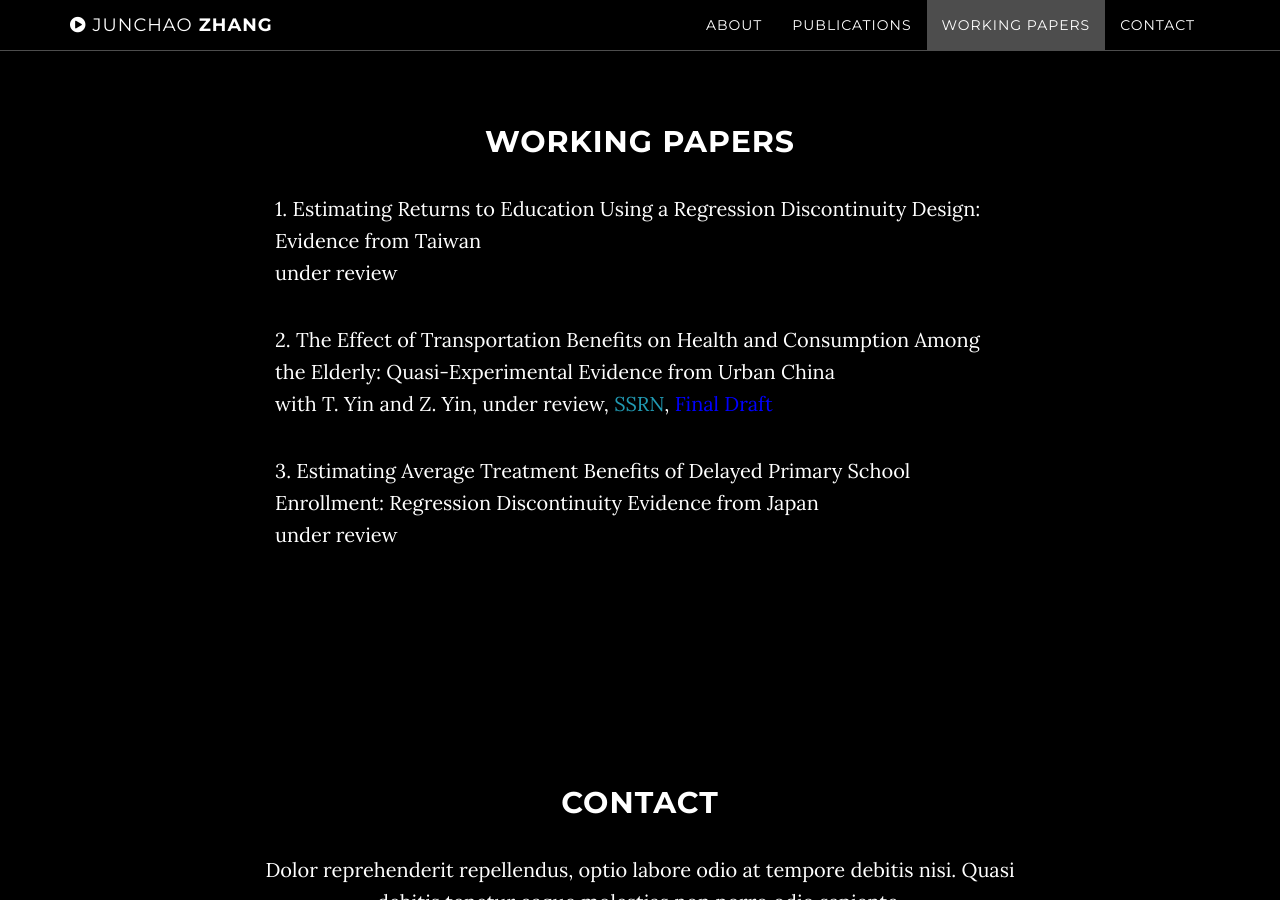
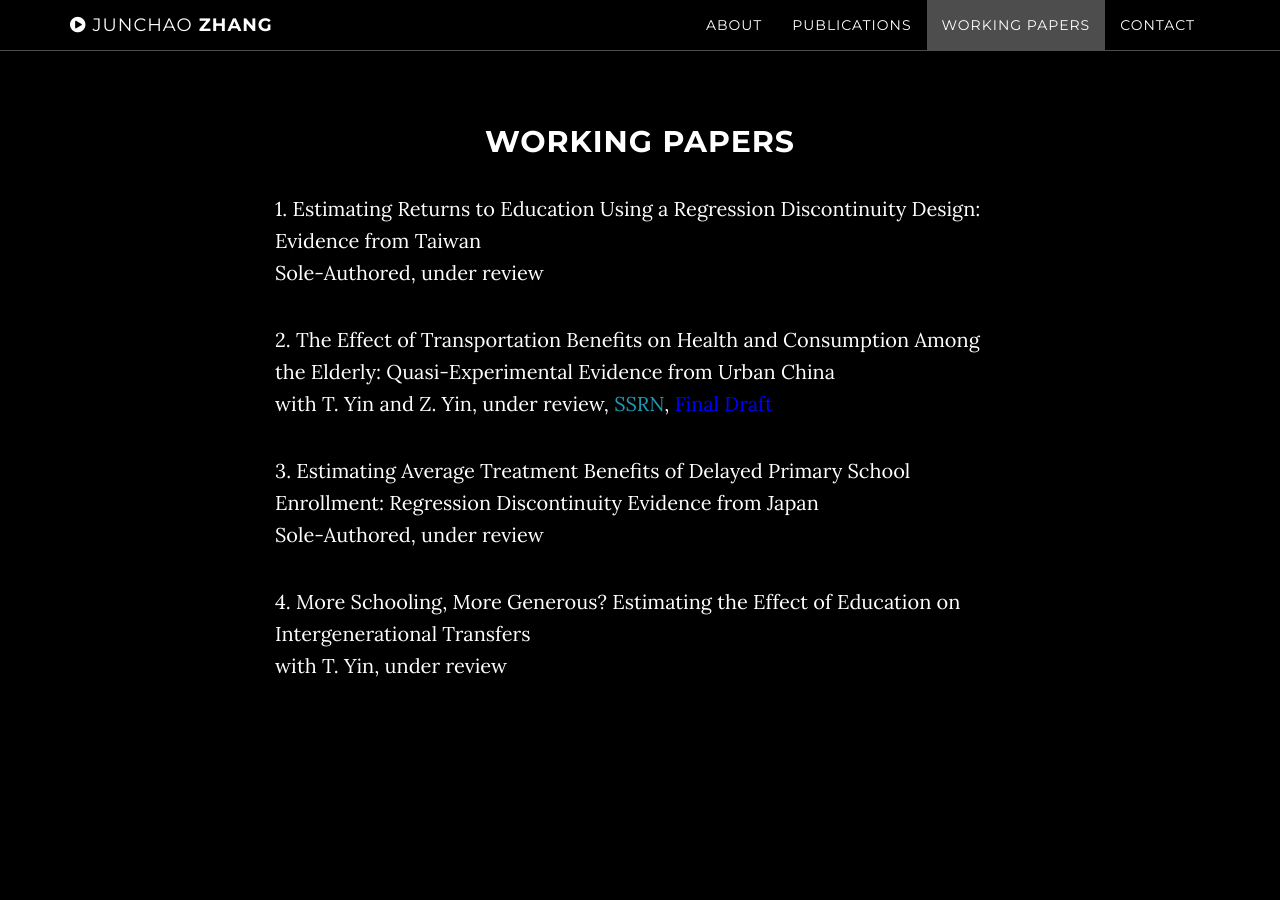
Before and after one commit to ztempest0218/ztempest0218.github.io, a Jekyll site: the page built from index.html, in a window 1280 px wide and 900 px high, scrolled down 2402 px. Built offline with Jekyll 4.4.1, drawn with Linux system fonts in a browser that asks for light colours.

Commit message:
Update workingpapers.html

```diff
--- a/_includes/workingpapers.html
+++ b/_includes/workingpapers.html
@@ -5,13 +5,18 @@
                 <div class="col-lg-8 col-lg-offset-2">
                     <h2>Working Papers</h2>
 <p align="left">1. Estimating Returns to Education Using a Regression Discontinuity Design: Evidence from Taiwan<br \>
-under review</p>
+Sole-Authored, under review</p>
 
 <p align="left">2. The Effect of Transportation Benefits on Health and Consumption Among the Elderly: Quasi-Experimental Evidence from Urban China<br \>
 with T. Yin and Z. Yin, under review, <a href="https://papers.ssrn.com/sol3/papers.cfm?abstract_id=3187788">SSRN</a>, <a href="/paper/transport.pdf" style="color:blue">Final Draft</a></p>
 
 <p align="left">3. Estimating Average Treatment Benefits of Delayed Primary School Enrollment: Regression Discontinuity Evidence from Japan<br \>
-under review</p>
+Sole-Authored, under review</p>
+
+<p align="left">4. More Schooling, More Generous? Estimating the Effect of Education on Intergenerational Transfers<br \>
+with T. Yin, under review</p>
+
+
                 </div>
             </div>
         </div>
```
